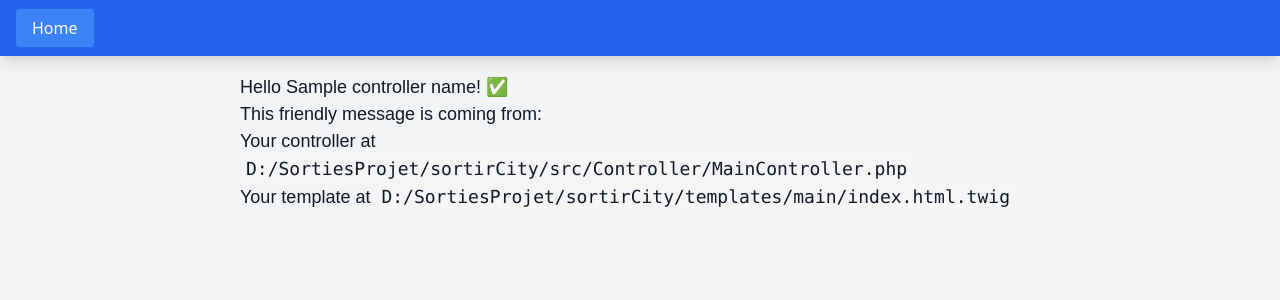
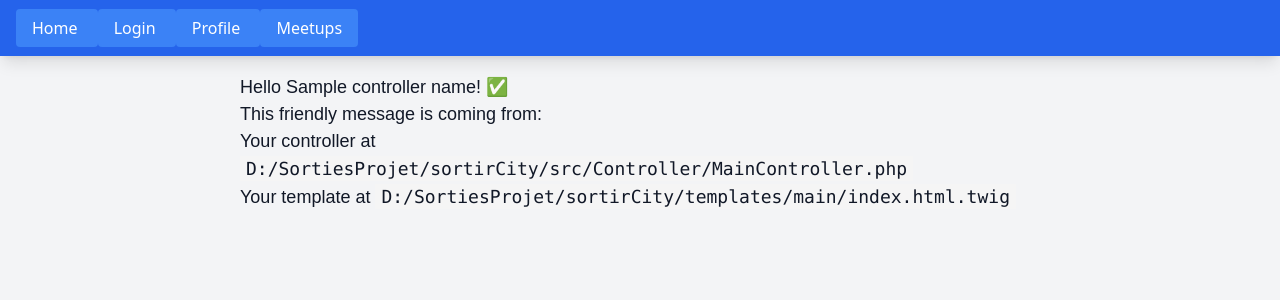
Before and after one commit to paulkerla/sortirCity, a Symfony app: template templates/main/index.html.twig in a window 1280 px wide. Shown: the top 300 px of the page. Run offline with Twig, Linux system fonts and the light colour scheme; the template is opened without the code that fills it: most values are stand-ins (such as "Sample title", 1, 10 or a date in 2020); some libraries are stand-ins or nearby versions.

Commit message:
navbar
navbar avec tailwind

```diff
--- a/templates/base.html.twig
+++ b/templates/base.html.twig
@@ -13,7 +13,17 @@
     <a href="{{ path('app_index') }}" class="bg-blue-500 text-white px-4 py-2 rounded hover:bg-blue-700 transition duration-300">
         Home
     </a>
+    <a href="#" class="bg-blue-500 text-white px-4 py-2 rounded hover:bg-blue-700 transition duration-300">
+        Login
+    </a>
+    <a href="#" class="bg-blue-500 text-white px-4 py-2 rounded hover:bg-blue-700 transition duration-300">
+        Profile
+    </a>
+    <a href="#" class="bg-blue-500 text-white px-4 py-2 rounded hover:bg-blue-700 transition duration-300">
+        Meetups
+    </a>
 </nav>
+
 
 <!-- Content -->
 <main class="container mx-auto px-4">
```
